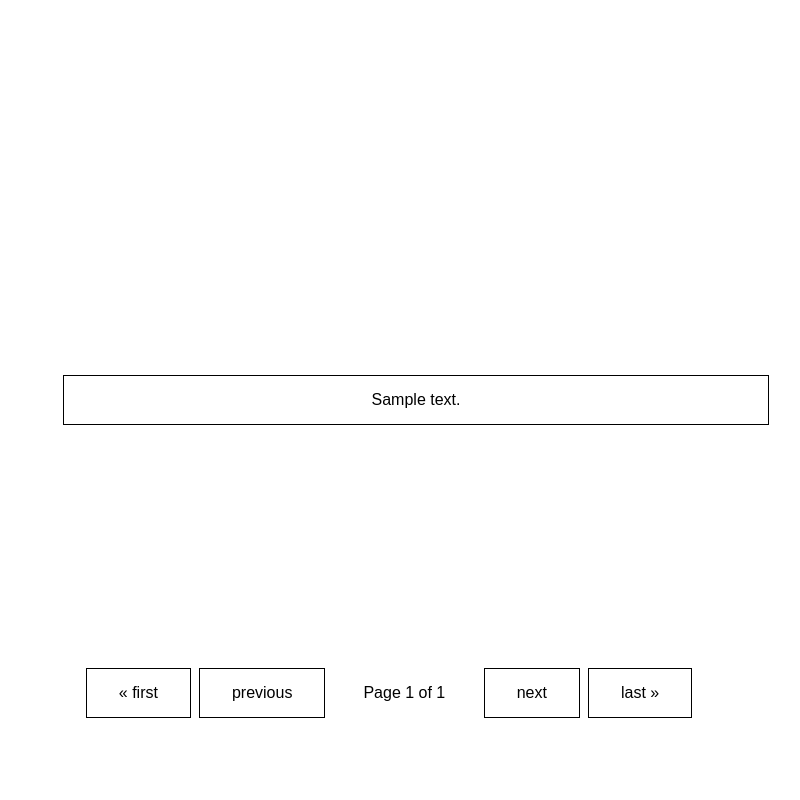
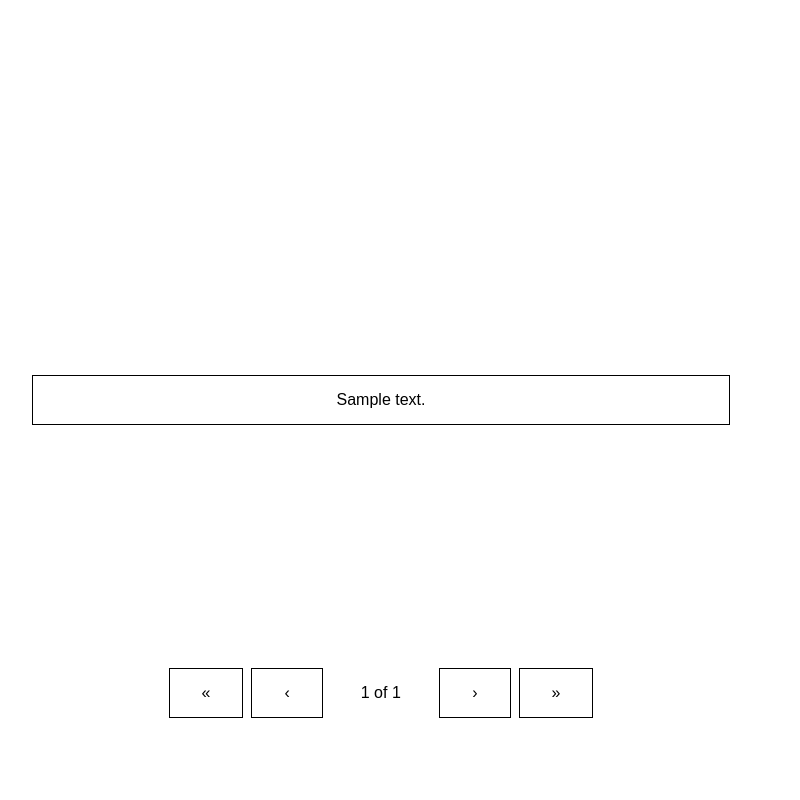
Before and after one commit to gjchow/quiz-app, a Django app: page /list/ in a window 1280 px wide. Shown: the whole page, without its empty margins (259-1059 px from the left). Run offline with Django 3.2, Linux system fonts and the light colour scheme; tables that the repository leaves empty hold one stand-in row (values such as "Sample post").

Commit message:
Changed to centre using flex

```diff
--- a/mysite/polls/static/polls/style.css
+++ b/mysite/polls/static/polls/style.css
@@ -20,6 +20,7 @@ button, .button {
     font-size: 16px;
     border-width: thin;
     font-family: "Arial";
+    flex: auto;
 }
 
 button:hover, .button:hover {
@@ -28,13 +29,11 @@ button:hover, .button:hover {
 }
 
 .center {
-  margin: 0;
-  position: absolute;
-  top: 50%;
-  left: 50%;
-  -ms-transform: translate(-50%, -50%);
-  transform: translate(-50%, -50%);
-  text-alight: center;
+  display: flex;
+  justify-content: center;
+  align-items: center;
+  align-content: center;
+  flex-direction: column;
 }
 
 .link{
@@ -53,7 +52,7 @@ button:hover, .button:hover {
 }
 
 .text-ans{
-    width: 40%;
+    width: 75%;
     font-size: 16px;
     padding: 15px;
     background-color: white;
@@ -69,13 +68,14 @@ button:hover, .button:hover {
 }
 
 .text-submit{
-    width: 10%;
+    width: 20%;
 }
 
 .full{
     width: 100%;
     height: 100%;
     position: relative;
+    text-align: center;
 }
 
 .half{
--- a/mysite/polls/templates/polls/quiz-mc.html
+++ b/mysite/polls/templates/polls/quiz-mc.html
@@ -2,8 +2,8 @@
 
 <link rel="stylesheet" type="text/css" href="{% static 'polls/style.css' %}">
 
-<div class="full">
-    <div class="center mc-div">
+<div class="full center">
+    <div class="mc-div">
         <p class="question">{{ word }}</p>
         <form action="{% url 'polls:check-ans' given=word quiz='mc' %}" method="post">
             {% csrf_token %}
--- a/mysite/polls/templates/polls/quiz-text.html
+++ b/mysite/polls/templates/polls/quiz-text.html
@@ -4,9 +4,9 @@
 
 <!--<a href="{% url 'polls:index' %}" class="button">Home</a>-->
 
-<div class="center">
+<div class="full center">
     <p class="question">{{ choices.0 }}</p>
-    <form id="form1" action="{% url 'polls:check-ans' given=choices.0 quiz='text' %}" method="post">
+    <form id="form1" action="{% url 'polls:check-ans' given=choices.0 quiz='text' %}" class="mc-div" method="post">
         {% csrf_token %}
         <input type="text" name="ans" class="text-ans" autofocus>
         <input type="submit" class="button text-submit" value="Submit">
--- a/mysite/polls/templates/polls/results.html
+++ b/mysite/polls/templates/polls/results.html
@@ -1,33 +1,33 @@
 {% load static %}
 
 <link rel="stylesheet" type="text/css" href="{% static 'polls/style.css' %}">
-<div class="center mc-div">
-    <div class="options">
+<div class="full center">
+    <div class="options center mc-div">
         {% for question in page_obj %}
-        <a href="{% url 'polls:detail' question.id %}" class="link button full">{{ question }}</a><br>
+        <a href="{% url 'polls:detail' question.id %}" class="link button mc-button">{{ question }}</a>
         {% endfor %}
     </div>
-</div>
-    <div class="pagination">
+    <div class="pagination center">
         <span class="step-links">
             {% if page_obj.has_previous %}
-                <a href="?page=1" class="button link">&laquo; first</a>
-                <a href="?page={{ page_obj.previous_page_number }}" class="button link">previous</a>
+                <a href="?page=1" class="button link">&laquo;</a>
+                <a href="?page={{ page_obj.previous_page_number }}" class="button link">&lsaquo;</a>
             {% else %}
-                <a class="button link">&laquo; first</a>
-                <a class="button link">previous</a>
+                <a class="button link">&laquo;</a>
+                <a class="button link">&lsaquo;</a>
             {% endif %}
 
             <span class="current page">
-                Page {{ page_obj.number }} of {{ page_obj.paginator.num_pages }}
+                {{ page_obj.number }} of {{ page_obj.paginator.num_pages }}
             </span>
 
             {% if page_obj.has_next %}
-                <a href="?page={{ page_obj.next_page_number }}" class="button link">next</a>
-                <a href="?page={{ page_obj.paginator.num_pages }}" class="button link">last &raquo;</a>
+                <a href="?page={{ page_obj.next_page_number }}" class="button link">&rsaquo;</a>
+                <a href="?page={{ page_obj.paginator.num_pages }}" class="button link">&raquo;</a>
             {% else %}
-                <a class="button link">next</a>
-                <a class="button link" >last &raquo;</a>
+                <a class="button link">&rsaquo;</a>
+                <a class="button link" >&raquo;</a>
             {% endif %}
         </span>
     </div>
+</div>
```
